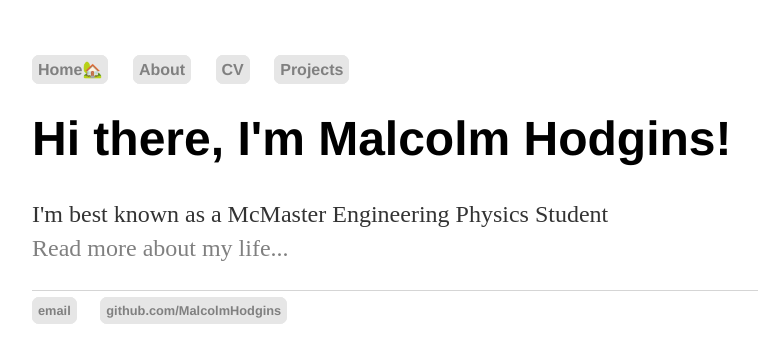
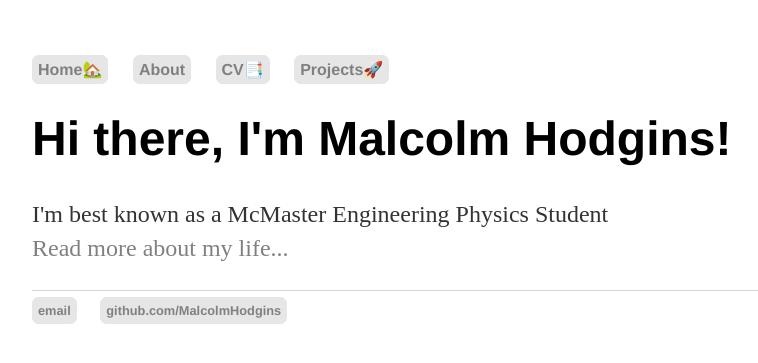
Before and after one commit to MalcolmHodgins/MalcolmHodgins.github.io, a Jekyll site: the page built from index.html, in a window 1280 px wide. Shown: the top 363 px of the page, without its empty margins (160-918 px from the left). Built offline with Jekyll 4.4.1, drawn with Linux system fonts in a browser that asks for light colours.

```diff
--- a/_layouts/default.html
+++ b/_layouts/default.html
@@ -10,8 +10,8 @@
     		<ul>
         		<li><a href="/">Home🏡</a></li>
 	        	<li><a href="/about">About</a></li>
-        		<li><a href="/cv">CV</a></li>
-        		<li><a href="/projects">Projects</a></li>
+        		<li><a href="/cv">CV📑</a></li>
+        		<li><a href="/projects">Projects🚀</a></li>
     		</ul>
 		</nav>
 		<div class="container">
```
